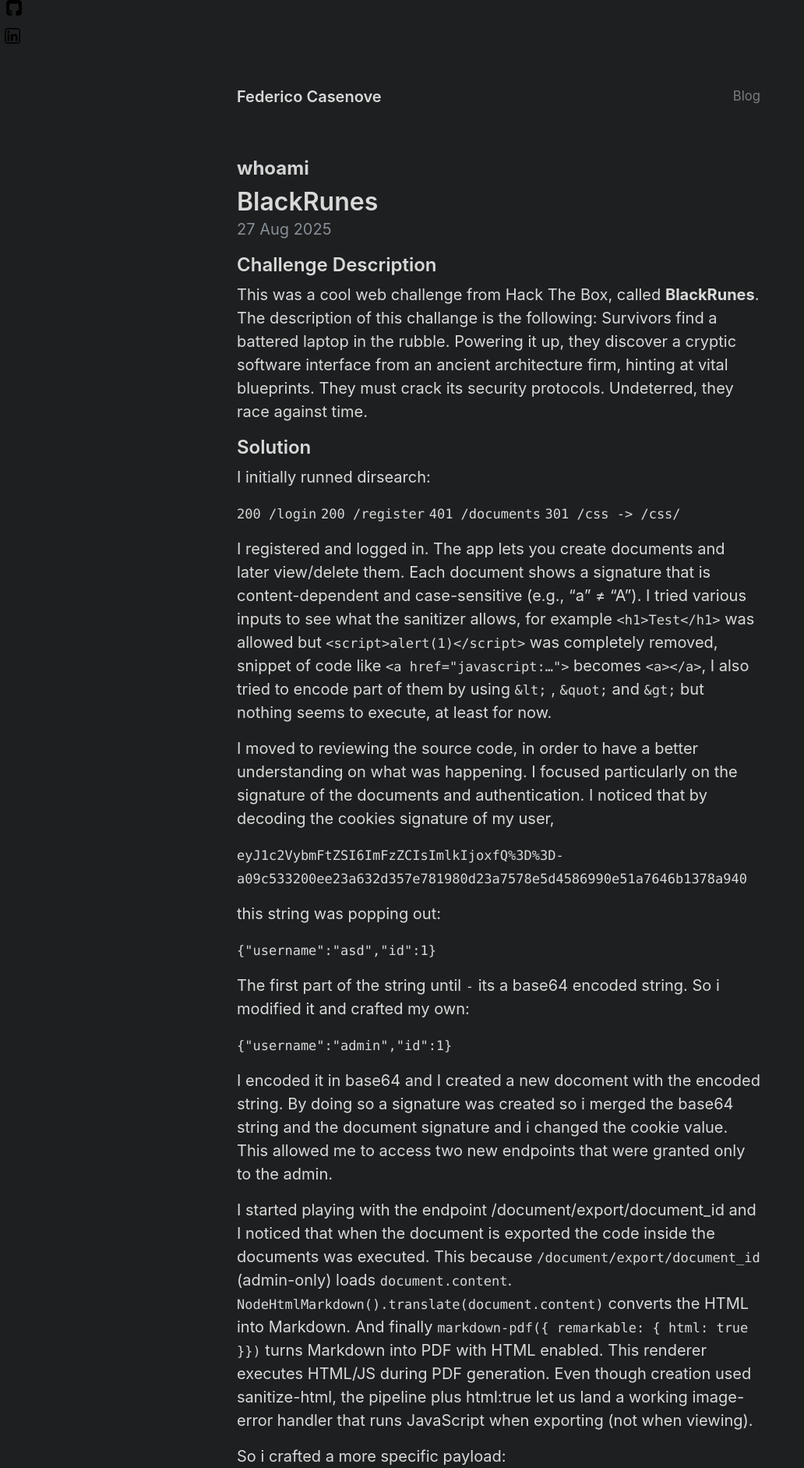
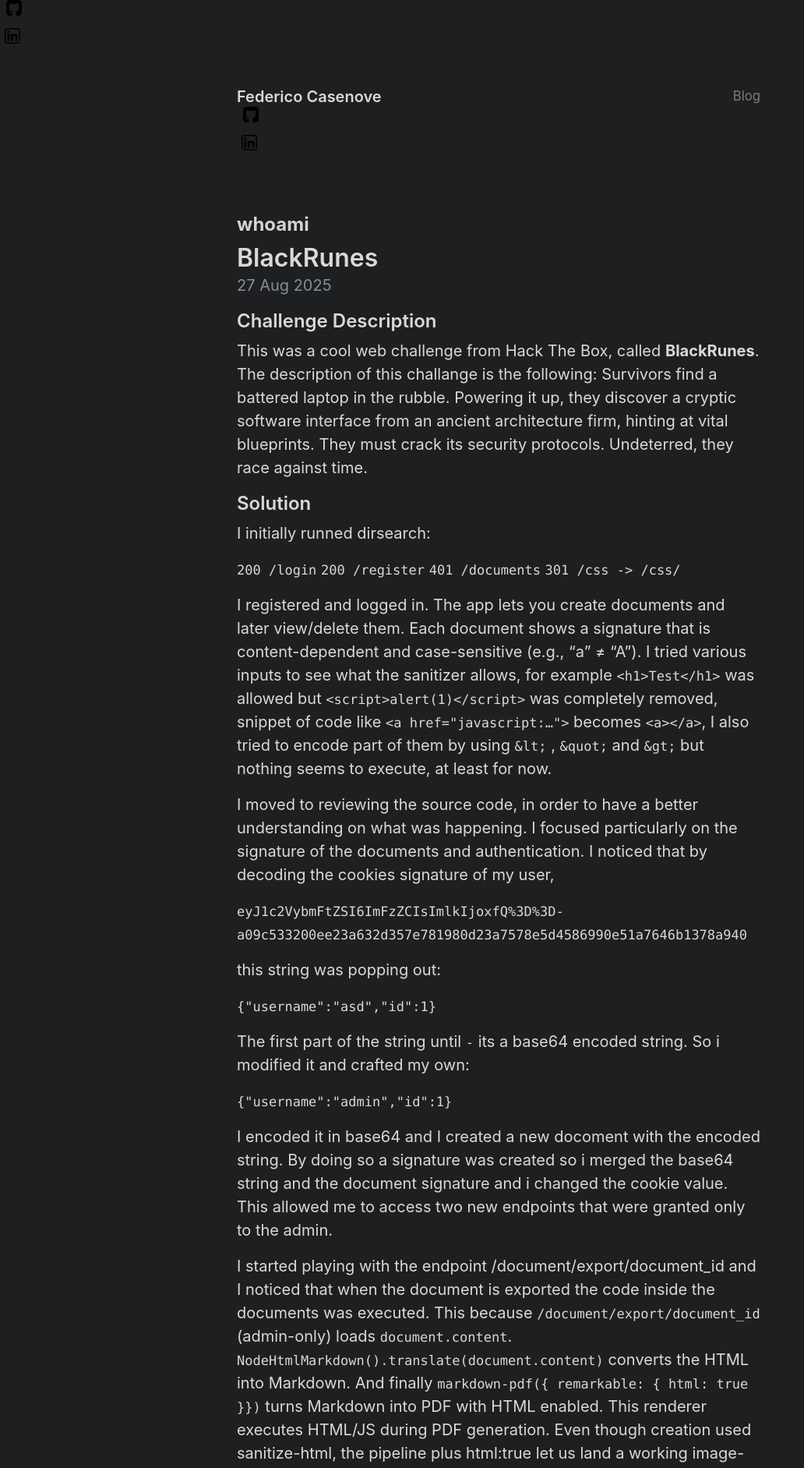
Before and after one commit to xirver/xirver.github.io, a Jekyll site: the page built from index.html, in a window 1280 px wide. Shown: the top 1883 px of the page at 78% size, without its empty margins (0-1032 px from the left). Built offline with Jekyll 4.4.1, drawn with Linux system fonts in a browser that asks for light colours; the list of posts is cut into pages by our own code.

Commit message:
Update default.html

```diff
--- a/_layouts/default.html
+++ b/_layouts/default.html
@@ -14,6 +14,18 @@
             {% endfor %}
           </nav>
         </h3>
+
+        <div class="social-icons">
+          <a href="https://github.com/xirver" target="_blank">
+            <img src="{{ '/assets/icons/github-sign.png' | relative_url }}"
+                alt="GitHub" style="width:20px; height:20px; margin-left:8px;">
+          </a>
+          <a href="https://linkedin.com/in/yourusername" target="_blank">
+            <img src="{{ '/assets/icons/linkedin.png' | relative_url }}"
+                alt="LinkedIn" style="width:20px; height:20px; margin-left:6px;">
+          </a>
+        </div>
+
       </header>
 
       <main>
```
